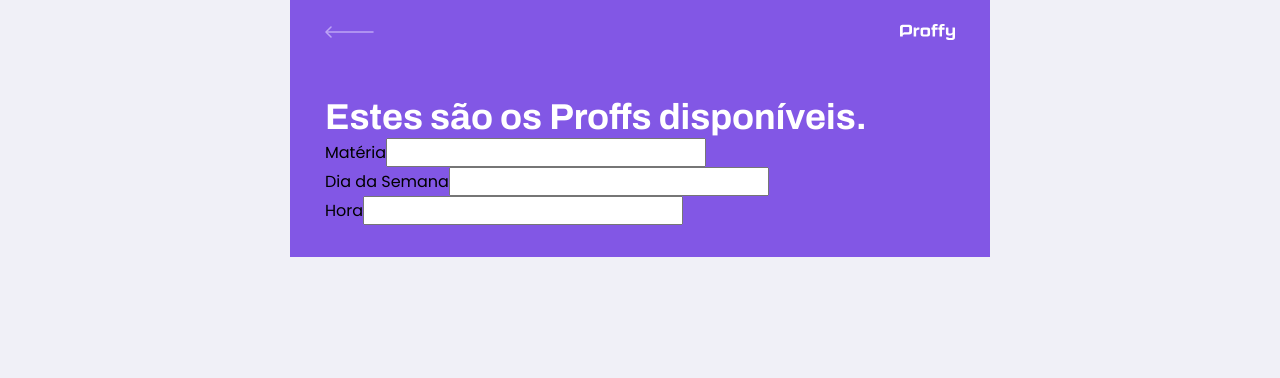
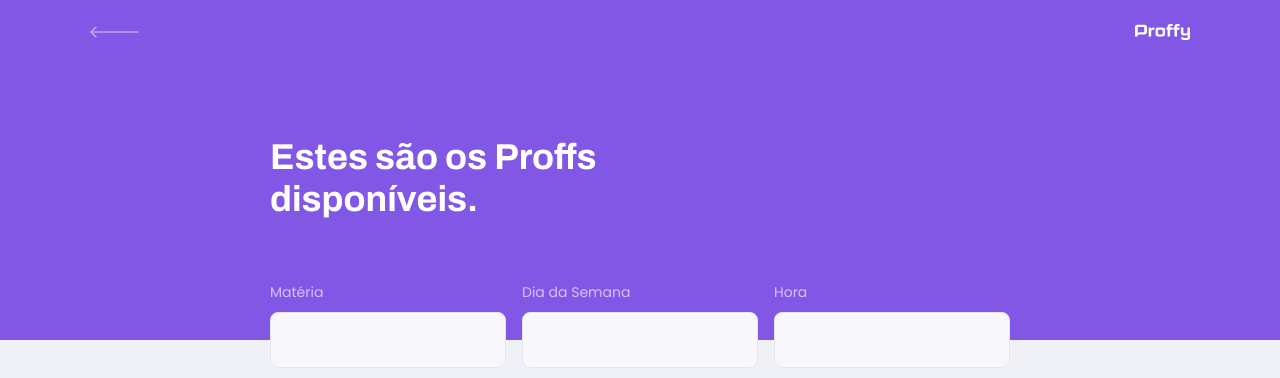
Before and after one commit to samukcosta/proff, a React (Create React App) app in the folder web/: page /study in a window 1280 px wide. Shown: the top 378 px of the page. Built offline with nearby package versions, Linux system fonts and the light colour scheme.

Commit message:
header styling

```diff
--- a/web/src/components/PageHeader/index.tsx
+++ b/web/src/components/PageHeader/index.tsx
@@ -3,6 +3,8 @@
 
 import logoImg from '../../assets/images/logo.svg'
 import backIcon from "../../assets/images/icons/back.svg"
+
+import './styles.css'
 
 interface PageHeaderProps {
     title: string;
--- a/web/src/components/PageHeader/styles.css
+++ b/web/src/components/PageHeader/styles.css
@@ -0,0 +1,68 @@
+.page-header {
+    display: flex;
+    flex-direction: column;
+    background-color: var(--color-primary);
+}
+
+.page-header .top-bar-container {
+    width: 90%;
+    margin: 0 auto;
+    display: flex;
+    justify-content: space-between;
+    align-items: center;
+    color: var(--color-text-in-primary);
+    padding: 1.6rem 0;
+}
+
+.page-header .top-bar-container a {
+    height: 3.2rem;
+    transition: opacity 0.2ms
+    ;
+}
+
+.page-header .top-bar-container a:hover {
+    opacity: 0.6;
+}
+
+.page-header .top-bar-container > img {
+    height: 1.6rem;
+}
+
+.page-header .header-content {
+    width: 90%;
+    margin: 0 auto;
+    position: relative;
+    margin: 3.2rem auto;
+
+}
+
+.page-header .header-content strong {
+    font: 700 3.6rem Archivo;
+    line-height: 4.2rem;
+    color: var(--color-title-in-primary);
+}
+
+@media (min-width: 700px) {
+    .page-header {
+        height: 340px;
+    }
+
+    .page-header .top-bar-container {
+        max-width: 1100px;
+    }
+
+    .page-header .header-content {
+        flex: 1;
+        max-width: 740px;
+        margin: 0 auto;
+        padding-bottom: 48px;
+        display: flex;
+        flex-direction: column;
+        justify-content: center;
+        align-items: flex-start;
+    }
+
+    .page-header .header-content strong{
+        max-width: 350px;
+    }
+}
--- a/web/src/pages/TeacherList/index.tsx
+++ b/web/src/pages/TeacherList/index.tsx
@@ -9,7 +9,7 @@
     return (
         <div id="page-teacher-list" className="container">
             <PageHeader title="Estes são os Proffs disponíveis.">
-                <form id="serach-teachers">
+                <form id="search-teachers">
                     <div className="input-block">
                         <label htmlFor="subject">Matéria</label>
                         <input type="text" id="subject" />
--- a/web/src/pages/TeacherList/styles.css
+++ b/web/src/pages/TeacherList/styles.css
@@ -4,46 +4,65 @@
 
 }
 
-.page-header {
-    display: flex;
-    flex-direction: column;
-    background-color: var(--color-primary);
-}
-
-.page-header .top-bar-container {
-    width: 90%;
-    margin: 0 auto;
-    display: flex;
-    justify-content: space-between;
-    align-items: center;
-    color: var(--color-text-in-primary);
-    padding: 1.6rem 0;
-}
-
-.page-header .top-bar-container a {
-    height: 3.2rem;
-    transition: opacity 0.2ms
-    ;
-}
-
-.page-header .top-bar-container a:hover {
-    opacity: 0.6;
-}
-
-.page-header .top-bar-container > img {
-    height: 1.6rem;
-}
-
-.page-header .header-content {
-    width: 90%;
-    margin: 0 auto;
-    position: relative;
-    margin: 3.2rem auto;
+#search-teachers {
+    margin-top: 3.2rem;
 
 }
 
-.page-header .header-content strong {
-    font: 700 3.6rem Archivo;
-    line-height: 4.2rem;
-    color: var(--color-title-in-primary);
+#search-teachers label {
+    color: var(--color-text-in-primary);
 }
+
+#search-teachers .input-block {
+    position: relative;
+
+}
+
+#search-teachers .input-block + .input-block{
+    margin-top: 1.4rem;
+}
+
+#search-teachers .input-block label {
+    font-size: 1.4rem;
+}
+
+#search-teachers .input-block input {
+    width: 100%;
+    height: 5.6rem;
+    margin-top: 0.8rem;
+    border-radius: 0.8rem;
+    background: var(--color-input-background);
+    border: 1px solid var(--color-line-in-white);
+    outline: 0;
+    padding: 0 1.6rem;
+    font: 1.6rem Archivo;
+}
+
+#search-teachers .input-block:focus-within::after {
+    width: calc(100% - 3.2rem);
+    height: 2px;
+    content: '';
+    background: var(--color-primary-light);
+    position: absolute;
+    left: 1.6rem;
+    right: 1.6rem;
+    bottom: 0;
+}
+
+@media (min-width: 700px) {
+    #page-teacher-list {
+        max-width: 100%;
+    }
+
+    #search-teachers {
+        display: grid;
+        grid-template-columns: repeat(3, 1fr);
+        column-gap: 16px;
+        position: absolute;
+        bottom: -28px;
+    }
+
+    #search-teachers .input-block + .input-block {
+        margin-top: 0;
+    }
+}
```
